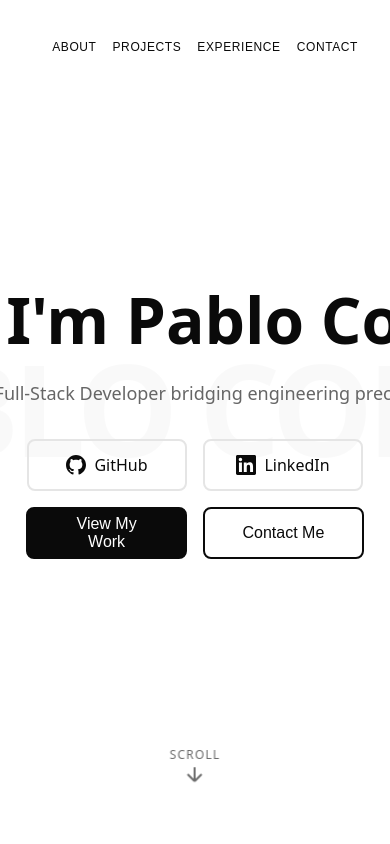
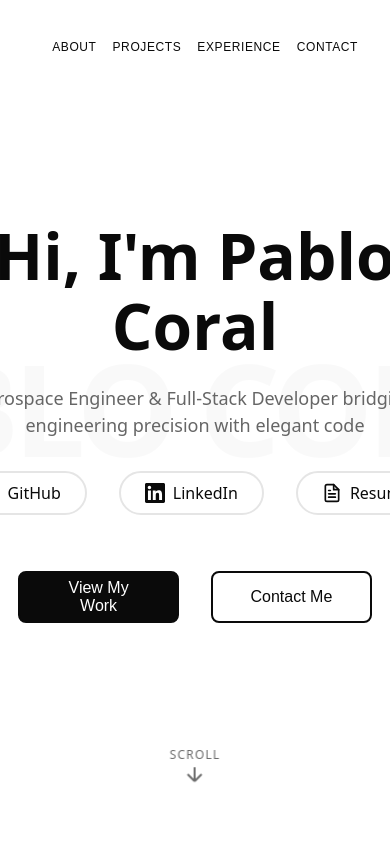
Before and after one commit to PabloCoralDev/react-personal-website, a React (Vite) app: page / in a window 390 px wide. Shown: the top 844 px of the page. Built offline with nearby package versions, Linux system fonts and the light colour scheme.

Commit message:
Testing wrapper functionality for title text to avoid overflow in mobile

```diff
--- a/src/App.css
+++ b/src/App.css
@@ -166,13 +166,13 @@
 .hero-buttons {
   display: flex;
   flex-direction: column;
-  gap: 1rem;
+  gap: 3.5rem;
   align-items: center;
 }
 
 .hero-buttons-row {
   display: flex;
-  gap: 1rem;
+  gap: 2rem;
   justify-content: center;
 }
 
@@ -197,6 +197,11 @@
   border: 2px solid var(--border);
   color: var(--text-primary);
   text-decoration: none;
+  border-radius: 2rem;
+  padding: 0.5rem 1.5rem;
+  gap: 0.5rem;
+  height: auto;
+  min-width: auto;
 }
 
 .hero-btn.social-btn:hover {
@@ -448,8 +453,53 @@
 }
 
 /* Contact Section */
+.contact-wrapper {
+  display: flex;
+  align-items: flex-start;
+  justify-content: space-between;
+  gap: 4rem;
+}
+
 .contact-content {
+  flex: 1;
   max-width: 600px;
+}
+
+.polaroid {
+  background: white;
+  padding: 1.5rem;
+  padding-bottom: 4rem;
+  box-shadow: 0 8px 20px rgba(0, 0, 0, 0.2);
+  transform: rotate(4deg);
+  transition: transform 0.3s ease;
+  flex-shrink: 0;
+}
+
+.polaroid:hover {
+  transform: rotate(0deg);
+  box-shadow: 0 12px 30px rgba(0, 0, 0, 0.25);
+}
+
+.polaroid-image {
+  width: 280px;
+  height: 350px;
+  background: var(--bg-secondary);
+  overflow: hidden;
+  margin-bottom: 1rem;
+}
+
+.polaroid-image img {
+  width: 100%;
+  height: 100%;
+  object-fit: cover;
+}
+
+.polaroid-caption {
+  text-align: center;
+  font-size: 1rem;
+  color: #333;
+  font-family: 'Courier New', monospace;
+  font-style: italic;
 }
 
 .contact-text {
@@ -490,7 +540,7 @@
 .footer {
   background: var(--text-primary);
   color: var(--bg-primary);
-  padding: 2rem 0;
+  padding: 1.33rem 0;
   overflow: hidden;
 }
 
@@ -509,8 +559,16 @@
 .marquee-content span {
   font-size: 2rem;
   font-weight: 700;
-  padding: 0 2rem;
+  padding: 0 1.5rem;
   display: inline-block;
+  position: relative;
+}
+
+.marquee-content span::after {
+  content: '|';
+  position: absolute;
+  right: 0;
+  color: var(--bg-primary);
 }
 
 @keyframes scroll {
@@ -915,6 +973,12 @@
 }
 
 /* Responsive Design */
+/* Mobile text wrapping */
+.hero-title.mobile-wrap,
+.hero-subtitle.mobile-wrap {
+  white-space: normal;
+}
+
 @media (max-width: 768px) {
   .nav-links {
     gap: 1rem;
@@ -998,4 +1062,19 @@
     height: 250px;
     padding: 1rem;
   }
+
+  .contact-wrapper {
+    flex-direction: column;
+    align-items: center;
+    gap: 2rem;
+  }
+
+  .polaroid {
+    transform: rotate(-2deg);
+  }
+
+  .polaroid-image {
+    width: 220px;
+    height: 280px;
+  }
 }
--- a/src/App.tsx
+++ b/src/App.tsx
@@ -31,6 +31,7 @@ function App() {
   const [mousePosition, setMousePosition] = useState({ x: 0, y: 0 })
   const [typedText, setTypedText] = useState('')
   const [typingComplete, setTypingComplete] = useState(false)
+  const [isMobile, setIsMobile] = useState(false)
 
   const fullText = "Hi, I'm Pablo Coral"
 
@@ -61,6 +62,19 @@ function App() {
       setTypingComplete(true)
     }
   }, [typedText, fullText, typingComplete])
+
+  // Mobile detection
+  useEffect(() => {
+    const checkMobile = () => {
+      const isMobileWidth = window.innerWidth <= 768
+      const isMobileDevice = /Android|webOS|iPhone|iPad|iPod|BlackBerry|IEMobile|Opera Mini/i.test(navigator.userAgent)
+      setIsMobile(isMobileWidth || isMobileDevice)
+    }
+
+    checkMobile()
+    window.addEventListener('resize', checkMobile)
+    return () => window.removeEventListener('resize', checkMobile)
+  }, [])
 
   const scrollToSection = (id: string) => {
     const element = document.getElementById(id)
@@ -215,13 +229,13 @@ function App() {
           PABLO CORAL
         </div>
         <div className="hero-content">
-          <h1 className="hero-title typewriter">
+          <h1 className={`hero-title typewriter ${isMobile ? 'mobile-wrap' : ''}`}>
             <span className="typewriter-text">
               <span className="typed-content">{typedText}</span>
               <span className={`cursor ${typingComplete ? 'blink' : 'static'}`}>_</span>
             </span>
           </h1>
-          <p className="hero-subtitle fade-in-up delay-2">
+          <p className={`hero-subtitle fade-in-up delay-2 ${isMobile ? 'mobile-wrap' : ''}`}>
             Aerospace Engineer & Full-Stack Developer bridging engineering precision with elegant code
           </p>
           <div className="hero-buttons fade-in-up delay-3">
@@ -237,6 +251,16 @@ function App() {
                   <path d="M20.447 20.452h-3.554v-5.569c0-1.328-.027-3.037-1.852-3.037-1.853 0-2.136 1.445-2.136 2.939v5.667H9.351V9h3.414v1.561h.046c.477-.9 1.637-1.85 3.37-1.85 3.601 0 4.267 2.37 4.267 5.455v6.286zM5.337 7.433c-1.144 0-2.063-.926-2.063-2.065 0-1.138.92-2.063 2.063-2.063 1.14 0 2.064.925 2.064 2.063 0 1.139-.925 2.065-2.064 2.065zm1.782 13.019H3.555V9h3.564v11.452zM22.225 0H1.771C.792 0 0 .774 0 1.729v20.542C0 23.227.792 24 1.771 24h20.451C23.2 24 24 23.227 24 22.271V1.729C24 .774 23.2 0 22.222 0h.003z"/>
                 </svg>
                 LinkedIn
+              </a>
+              <a href="/resume.pdf" download className="hero-btn social-btn">
+                <svg width="20" height="20" viewBox="0 0 24 24" fill="none" stroke="currentColor" strokeWidth="2" strokeLinecap="round" strokeLinejoin="round">
+                  <path d="M14 2H6a2 2 0 0 0-2 2v16a2 2 0 0 0 2 2h12a2 2 0 0 0 2-2V8z"></path>
+                  <polyline points="14 2 14 8 20 8"></polyline>
+                  <line x1="16" y1="13" x2="8" y2="13"></line>
+                  <line x1="16" y1="17" x2="8" y2="17"></line>
+                  <polyline points="10 9 9 9 8 9"></polyline>
+                </svg>
+                Resume
               </a>
             </div>
             <div className="hero-buttons-row">
@@ -469,8 +493,9 @@ function App() {
       <section id="contact" className="section contact-section">
         <div className="section-content">
           <h2 className="section-label">C_</h2>
-          <h3 className="section-title">Let's Connect</h3>
-          <div className="contact-content">
+          <div className="contact-wrapper">
+            <div className="contact-content">
+              <h3 className="section-title">Let's Connect</h3>
             <p className="contact-text">
               I'm always open to discussing engineering challenges, software projects, or opportunities where I can apply my unique blend of technical expertise and creative problem-solving.
             </p>
@@ -494,6 +519,13 @@ function App() {
                 </svg>
               </a>
             </div>
+            </div>
+            <div className="polaroid">
+              <div className="polaroid-image">
+                <img src="/public/project_images/profile-photo.jpg" alt="Pablo Coral" />
+              </div>
+              <div className="polaroid-caption">Pablo Coral</div>
+            </div>
           </div>
         </div>
       </section>
@@ -503,7 +535,7 @@ function App() {
         <div className="marquee">
           <div className="marquee-content">
             {Array(20).fill('PABLO CORAL').map((text, i) => (
-              <span key={i}>{text} | </span>
+              <span key={i}>{text}</span>
             ))}
           </div>
         </div>
```
